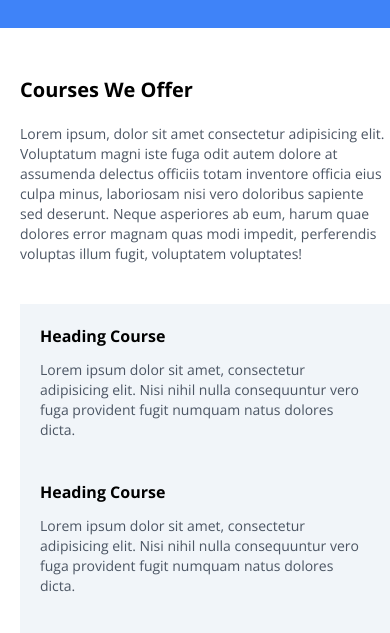
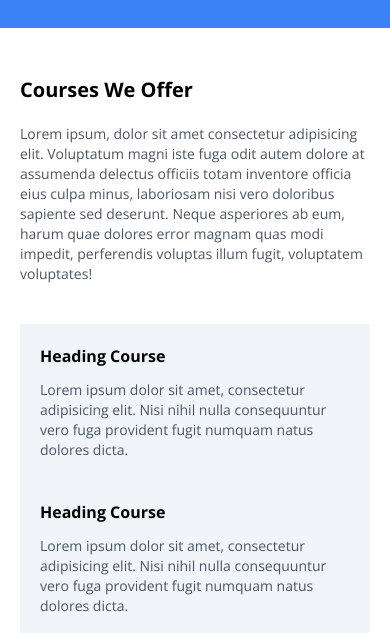
Before and after one commit to jeppung/assignment-web-basic, a website: page courses.html in a window 390 px wide. Shown: the part 154-787 px from the top of the page. Drawn offline with nearby package versions, Linux system fonts and the light colour scheme.

Commit message:
feat: removing unused flowbite css link, reconfigure responsive view for home, course, aboutus page

```diff
--- a/courses.html
+++ b/courses.html
@@ -5,7 +5,6 @@
         <meta name="viewport" content="width=device-width, initial-scale=1.0">
         <link rel="stylesheet" href="./assets/css/tailwind-output.css">
         <link rel="stylesheet" href="https://cdnjs.cloudflare.com/ajax/libs/font-awesome/6.4.2/css/all.min.css" integrity="sha512-z3gLpd7yknf1YoNbCzqRKc4qyor8gaKU1qmn+CShxbuBusANI9QpRohGBreCFkKxLhei6S9CQXFEbbKuqLg0DA==" crossorigin="anonymous" referrerpolicy="no-referrer" />
-        <link href="https://cdnjs.cloudflare.com/ajax/libs/flowbite/1.8.1/flowbite.min.css"  rel="stylesheet" />
         <title>Sea Labs Indonesia | Contact Us</title>
     </head>
 <body class="font-opensans">
@@ -33,8 +32,8 @@
         <section class="py-8 px-5 bg-blue-500 ">
             <h1 class="font-bold text-white text-3xl max-w-6xl m-auto">Courses</h1>
         </section>
-        <div class="px-5 pt-12 pb-8 lg:px-0 m-auto max-w-6xl lg:pl-0" style="padding-right: 0% ;">
-            <section class="bg-white lg:pl-0 lg:pr-0" style="padding-right: 0%;">
+        <div class="px-5 pt-12 pb-8 w-fit lg:pl-0 lg:pr-0 m-auto max-w-6xl">
+            <section class="bg-white lg:pl-0 lg:pr-0">
                 <div>
                     <h1 class="text-xl font-bold">Courses We Offer</h1>
                     <p class="mt-5 leading-5 text-sm text-gray-600">Lorem ipsum, dolor sit amet consectetur adipisicing elit. Voluptatum magni iste fuga odit autem dolore at assumenda delectus officiis totam inventore officia eius culpa minus, laboriosam nisi vero doloribus sapiente sed deserunt. Neque asperiores ab eum, harum quae dolores error magnam quas modi impedit, perferendis voluptas illum fugit, voluptatem voluptates!</p>
```
Also changed, not shown: aboutus.html (+0 -1 lines), index.html (+1 -1 lines), assets/css/tailwind-output.css, assets/css/tailwind-tracker-output.css.
